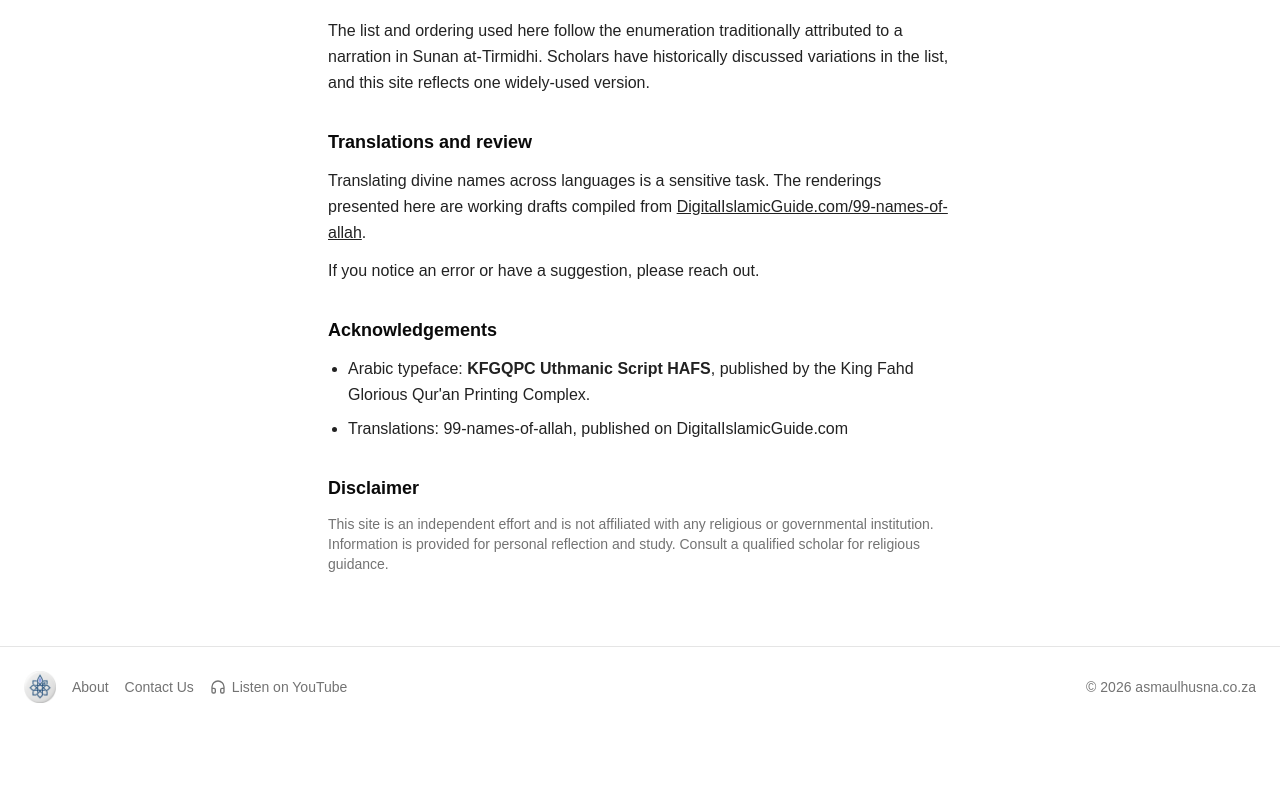
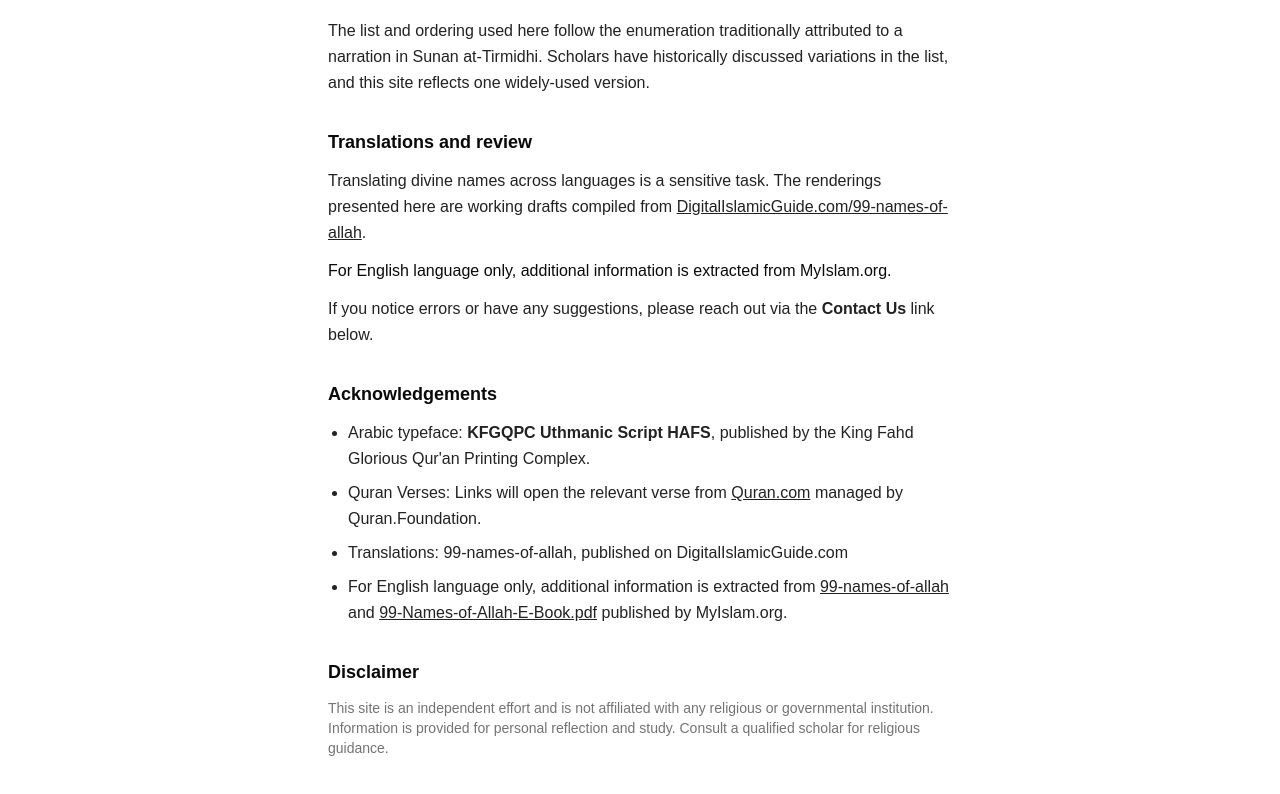
Before and after one commit to imtiazlorgat-aus/asmaulhusna, a Next.js app: page /about in a window 1280 px wide. Shown: the part 370-1164 px from the top of the page. Before the commit the page ends 1097 px from the top, so only its background shows below. Built offline with nearby package versions, Linux system fonts and the light colour scheme.

Commit message:
Update About credits for new links

```diff
--- a/app/about/page.tsx
+++ b/app/about/page.tsx
@@ -71,8 +71,13 @@ export default function AboutPage() {
             </a>
             .
           </p>
+          <p>
+            For English language only, additional information is extracted from
+            MyIslam.org.
+          </p>
           <p className="text-foreground/90">
-            If you notice an error or have a suggestion, please reach out.
+            If you notice errors or have any suggestions, please reach out via
+            the <span className="font-semibold">Contact Us</span> link below.
           </p>
         </section>
 
@@ -84,8 +89,42 @@ export default function AboutPage() {
               published by the King Fahd Glorious Qur&apos;an Printing Complex.
             </li>
             <li>
+              Quran Verses: Links will open the relevant verse from{" "}
+              <a
+                href="https://quran.com/"
+                target="_blank"
+                rel="noopener noreferrer"
+                className="underline hover:text-foreground"
+              >
+                Quran.com
+              </a>{" "}
+              managed by Quran.Foundation.
+            </li>
+            <li>
               Translations: 99-names-of-allah, published on
               DigitalIslamicGuide.com
+            </li>
+            <li>
+              For English language only, additional information is extracted
+              from{" "}
+              <a
+                href="https://myislam.org/99-names-of-allah/"
+                target="_blank"
+                rel="noopener noreferrer"
+                className="underline hover:text-foreground"
+              >
+                99-names-of-allah
+              </a>{" "}
+              and{" "}
+              <a
+                href="https://myislam.org/wp-content/uploads/2019/09/99-Names-of-Allah-E-Book.pdf"
+                target="_blank"
+                rel="noopener noreferrer"
+                className="underline hover:text-foreground"
+              >
+                99-Names-of-Allah-E-Book.pdf
+              </a>{" "}
+              published by MyIslam.org.
             </li>
           </ul>
         </section>
```
